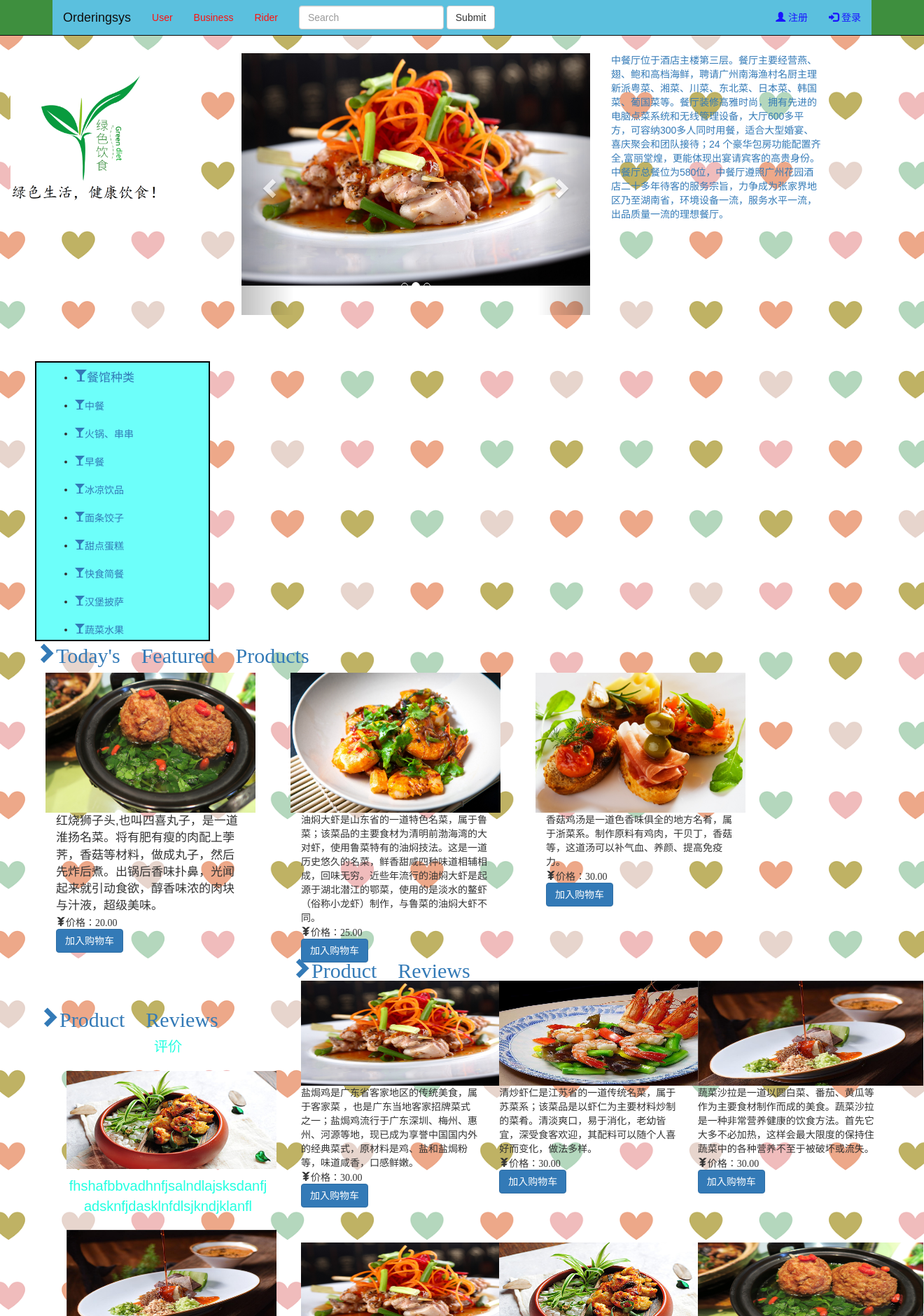
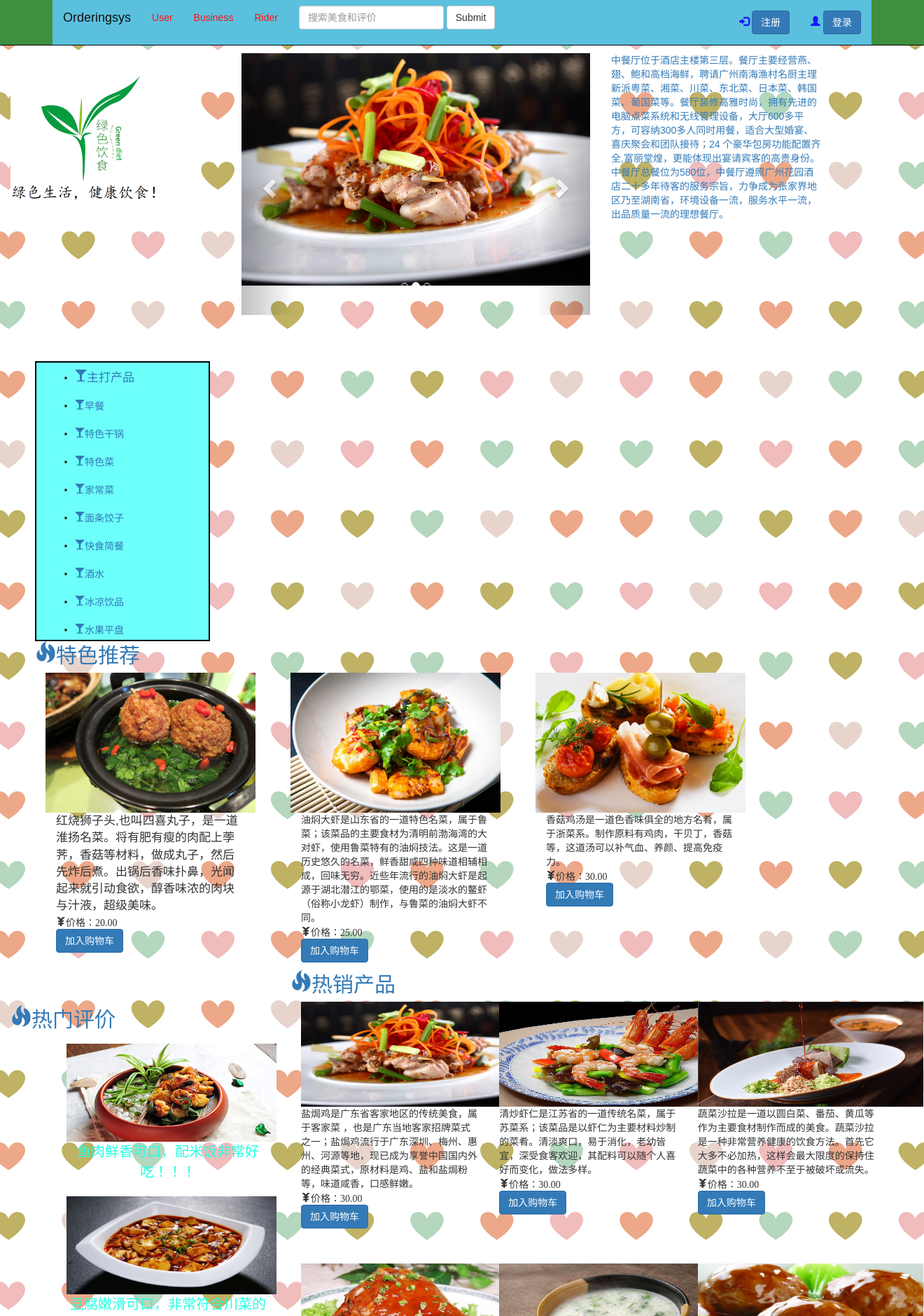
Before and after one commit to crow-night/ording_sys, a Flask app: template templates/index.html in a window 1320 px wide. Shown: the top 1880 px of the page at 70% size. Run offline with Flask 2, Linux system fonts and the light colour scheme; the template is opened without the code that fills it, so the values that code supplies are empty; some libraries are stand-ins or nearby versions.

Commit message:
Update index.html

```diff
--- a/templates/index.html
+++ b/templates/index.html
@@ -7,12 +7,14 @@
     <meta charset="UTF-8">
 
     <meta name="viewport" content="width=device-width, initial-scale=1">
+
     <!--    &lt;!&ndash; jQuery (Bootstrap 的所有 JavaScript 插件都依赖 jQuery，所以必须放在前边) &ndash;&gt;-->
     <script src="https://cdn.jsdelivr.net/npm/jquery@1.12.4/dist/jquery.min.js" integrity="sha384-nvAa0+6Qg9clwYCGGPpDQLVpLNn0fRaROjHqs13t4Ggj3Ez50XnGQqc/r8MhnRDZ" crossorigin="anonymous"></script>
     <!--    &lt;!&ndash; 加载 Bootstrap 的所有 JavaScript 插件。你也可以根据需要只加载单个插件。 &ndash;&gt;-->
     <script src="https://stackpath.bootstrapcdn.com/bootstrap/3.4.1/js/bootstrap.min.js" integrity="sha384-aJ21OjlMXNL5UyIl/XNwTMqvzeRMZH2w8c5cRVpzpU8Y5bApTppSuUkhZXN0VxHd" crossorigin="anonymous"></script>
 
-<!--    <link rel="stylesheet" href="bootstrap.min.css">-->
+    <script src="https://cdn.staticfile.org/jquery/2.1.1/jquery.min.js"></script>
+	<script src="https://cdn.staticfile.org/twitter-bootstrap/3.3.7/js/bootstrap.min.js"></script>
 
     <link rel="stylesheet" href="../static/css/bootstrap.min.css">
     <link rel="stylesheet" href="../static/css/index.css">
@@ -36,19 +38,23 @@
 
                     <form class="navbar-form navbar-left">
                         <div class="form-group">
-                          <input type="text" class="form-control" placeholder="Search">
+                          <input type="text" class="form-control" placeholder="搜索美食和评价">
                         </div>
                         <button type="submit" class="btn btn-default">Submit</button>
                   </form>
 
                     <ul class="nav navbar-nav navbar-right">
-                    <li><a href="#"><span class="glyphicon glyphicon-user"></span> 注册</a></li>
-                    <li><a href="#"><span class="glyphicon glyphicon-log-in"></span> 登录</a></li>
+                    <li><a href="#"><span class="glyphicon glyphicon-log-in"></span> <button class="btn btn-primary btn-default" data-toggle="modal" data-target="#myModal">注册</button></a></li>
+                    <li><a href="#"><span class="glyphicon glyphicon-user"></span> <button class="btn btn-primary btn-default" data-toggle="modal" data-target="#myModal">登录</button></a></li>
+
+
                     </ul>
                 </div>
             </div>
         </nav>
     </div>
+
+
 
     <div class="start">
         <div class="logo col-md-3">
@@ -68,22 +74,23 @@
                 <div class="carousel-inner">
                     <div class="item active">
                         <img src="../static/img/香菇鸡汤面.jpg" alt="First slide">
-<!--                        <img src="../static/../static/img/香菇鸡汤面.jpg" alt="First slide">-->
                     </div>
                     <div class="item jpg-1">
                         <img src="../static/img/盐焗鸡肉.jpg" alt="Second slide">
                     </div>
                     <div class="item jpg-2">
-                        <img src="../static/img/油焖大虾.jpg" alt="Third slide">
+                        <img src="../static/img/东坡鱼.jpg" alt="Third slide">
                     </div>
                 </div>
 
                 <!-- 轮播（Carousel）导航 -->
                 <a class="left carousel-control" href="#myCarousel" role="button" data-slide="prev">
                     <span class="glyphicon glyphicon-chevron-left" aria-hidden="true"></span>
+                    <span class="sr-only">Previous</span>
                 </a>
                 <a class="right carousel-control" href="#myCarousel" role="button" data-slide="next">
                     <span class="glyphicon glyphicon-chevron-right" aria-hidden="true"></span>
+                    <span class="sr-only">Next</span>
                 </a>
             </div>
         </div>
@@ -97,16 +104,16 @@
         <div class="menu">
         <div class="col-md-3">
             <ul class="app-menu">
-                <li><span class="glyphicon glyphicon-glass text-primary active">餐馆种类</span></li><br>
-                <li><span class="glyphicon glyphicon-glass text-primary">中餐</span></li><br>
-                <li><span class="glyphicon glyphicon-glass text-primary">火锅、串串</span></li><br>
+                <li><span class="glyphicon glyphicon-glass text-primary active">主打产品</span></li><br>
                 <li><span class="glyphicon glyphicon-glass text-primary">早餐</span></li><br>
+                <li><span class="glyphicon glyphicon-glass text-primary">特色干锅</span></li><br>
+                <li><span class="glyphicon glyphicon-glass text-primary">特色菜</span></li><br>
+                <li><span class="glyphicon glyphicon-glass text-primary">家常菜</span></li><br>
+                <li><span class="glyphicon glyphicon-glass text-primary">面条饺子</span></li><br>
+                <li><span class="glyphicon glyphicon-glass text-primary">快食简餐</span></li><br>
+                <li><span class="glyphicon glyphicon-glass text-primary">酒水</span></li><br>
                 <li><span class="glyphicon glyphicon-glass text-primary">冰凉饮品</span></li><br>
-                <li><span class="glyphicon glyphicon-glass text-primary">面条饺子</span></li><br>
-                <li><span class="glyphicon glyphicon-glass text-primary">甜点蛋糕</span></li><br>
-                <li><span class="glyphicon glyphicon-glass text-primary">快食简餐</span></li><br>
-                <li><span class="glyphicon glyphicon-glass text-primary">汉堡披萨</span></li><br>
-                <li><span class="glyphicon glyphicon-glass text-primary">蔬菜水果</span></li><br>
+                <li><span class="glyphicon glyphicon-glass text-primary">水果平盘</span></li><br>
              </ul>
         </div>
         </div>
@@ -114,7 +121,7 @@
         <div class="col-md-9">
             <div class="row">
             <div class="col-xs-8">
-            <span class="Today-recommendation glyphicon glyphicon-chevron-right text-primary">Today's Featured Products</span>
+            <span class="Today-recommendation glyphicon glyphicon-fire text-primary">特色推荐</span>
             </div>
             </div>
 
@@ -156,42 +163,45 @@
 
     <div class="popular">
         <div class="col-md-4">
+
+                <h3>
+                    <span class="Today-recommendation glyphicon glyphicon-fire text-primary">热门评价</span><br>
+                </h3>
             <ul class="comment-review-1">
-                <h3>
-                    <span class="Today-recommendation glyphicon glyphicon-chevron-right text-primary">Product Reviews</span><br>
-                </h3>
-                <ul class="comment-1-review">
-                    <p class="comment-1-introudce text-center">评价</p>
 
-
-                </ul>
                 <ul class="comment-1-img">
                     <img href="#" src="../static/img/鱼.jpg" class="comment-1">
+                </ul>
+
+                 <ul class="comment-1-review">
+                    <p class="comment-1-introudce text-center">鱼肉鲜香可口，配米饭非常好吃！！！</p>
                 </ul>
             </ul>
 
             <ul class="comment-review-2">
-                <ul class="comment-2-review">
-                    <p class="comment-2-introudce text-center">fhshafbbvadhnfjsalndlajsksdanfjadsknfjdasklnfdlsjkndjklanfl</p>
+                <ul class="comment-2-img">
+                    <img href="#" src="../static/img/麻婆豆腐.jpg" class="comment-2">
                 </ul>
-                <ul class="comment-2-img">
-                    <img href="#" src="../static/img/沙拉.jpg" class="comment-2">
+                <ul class="comment-3-review">
+                    <p class="comment-2-introudce text-center">豆腐嫩滑可口，非常符合川菜的麻辣鲜香。</p>
                 </ul>
             </ul>
 
             <ul class="comment-review-3">
-                <ul class="comment-3-review">
-                    <p class="comment-2-introudce text-center">night crow</p>
+                <ul class="comment-3-img">
+                    <img href="#" src="../static/img/海胆蒸蛋.jpg" class="comment-3">
                 </ul>
-                <ul class="comment-3-img">
-                    <img href="#" src="../static/img/清炒虾仁.jpg" class="comment-3">
+                 <ul class="comment-3-review">
+                    <p class="comment-3-introudce text-center">海鲜的鲜味加上蛋的嫩滑，小孩子特别爱吃，营养价值特别高，我家孩子特别爱吃。</p>
                 </ul>
             </ul>
         </div>
 
         <div class="products">
             <div class="products-line-1 col-md-8">
-                    <span class="Today-recommendation glyphicon glyphicon-chevron-right text-primary">Product Reviews</span><br>
+                <h3>
+                    <span class="Today-recommendation glyphicon glyphicon-fire text-primary">热销产品</span><br>
+                </h3>
                 <div class="products-1 col-xs-4">
                     <img href="#" src="../static/img/盐焗鸡肉.jpg" class="products-1-img"><br>
                     <span class="products-1-introduce">盐焗鸡是广东省客家地区的传统美食，属于客家菜  ，也是广东当地客家招牌菜式之一；盐焗鸡流行于广东深圳、梅州、惠州、河源等地，现已成为享誉中国国内外的经典菜式，原材料是鸡、盐和盐焗粉等，味道咸香，口感鲜嫩。</span><br>
@@ -214,21 +224,21 @@
 
             <div class="products-line-2 col-md-8">
                 <div class="products-4 col-xs-4">
-                    <img href="#" src="../static/img/盐焗鸡肉.jpg" class="products-4-img">
-                    <span class="products-4-introduce">盐焗鸡是广东省客家地区的传统美食，属于客家菜 ，也是广东当地客家招牌菜式之一；盐焗鸡流行于广东深圳、梅州、惠州、河源等地，现已成为享誉中国国内外的经典菜式，原材料是鸡、盐和盐焗粉等，味道咸香，口感鲜嫩。</span><br>
+                    <img href="#" src="../static/img/东坡肘子.jpg" class="products-4-img">
+                    <span class="products-4-introduce">东坡肘子有肥而不腻、粑而不烂的特点，色、香、味、形俱佳 ，东坡肘子汤汁乳白，雪豆粉白，猪肘肥软适口，原汁原味，香气四溢。</span><br>
                     <span class="glyphicon glyphicon-yen introudce-4-price">价格：40.00</span><br>
                     <button type="button" class="btn btn-primary">加入购物车</button>
                 </div>
 
                 <div class="products-5 col-xs-4">
-                    <img href="#" src="../static/img/鱼.jpg" class="products-5-img">
-                    <span class="products-5-introudce"></span>红烧鱼是用鲳鱼制作的一道闽菜菜品。鱼不仅味道鲜美，而且营养价值极高。其蛋白质含量为猪肉的2倍，且属于优质蛋白，人体吸收率高。鱼中富含丰富的硫胺素、核黄素、尼克酸、维生素d等和一定量的钙、磷、铁等矿物质。鱼肉中脂肪含量虽低，但其中的脂肪酸被证实有降糖、护心和防癌的作用。鱼肉中的维生素d、钙、磷，能有效地预防骨质疏松症。祖国医学认为食鱼要讲究对症，对症吃“鱼”，它的食用和医用价值才能显现出来。<br>
+                    <img href="#" src="../static/img/东坡羹.jpg" class="products-5-img">
+                    <span class="products-5-introudce"></span>东坡羹是一道色香味俱全的传统名点。是指苏轼 所烹调的一种菜羹。 宋 苏轼《东坡羹颂》引:"东坡羹，盖 东坡居士 所煮菜羹也。不用鱼肉五味，有自然之甘。其法以菘若蔓菁若芦菔若荠，皆揉洗数过，去辛苦汁，以生油少许涂釜缘及瓷盌在菜汤中，入生米为糁。<br>
                     <span class="glyphicon glyphicon-yen introudce-5-price">价格：30.00</span><br>
                     <button type="button" class="btn btn-primary">加入购物车</button>
                 </div>
 
                 <div class="products-6 col-xs-4">
-                    <img href="#" src="../static/img/红烧狮子头.jpg" class="products-6-img">
+                    <img href="#" src="../static/img/四喜丸子.jpg" class="products-6-img">
                     <span class="products-6-introudce">红烧狮子头,也叫四喜丸子，是一道淮扬名菜。将有肥有瘦的肉配上荸荠，香菇等材料，做成丸子，然后先炸后煮。出锅后香味扑鼻，光闻起来就引动食欲，醇香味浓的肉块与汁液，超级美味。</span><br>
                     <span class="glyphicon-yen glyphicon-yen introudce-6-price">价格：40.00</span><br>
                     <button type="button" class="btn btn-primary">加入购物车</button>
@@ -255,20 +265,40 @@
 
     </div>
 
+    <!-- 登录框（Modal） -->
+    <div class="modal fade" id="myModal" tabindex="-1" role="dialog" aria-labelledby="myModalLabel" aria-hidden="true">
+        <div class="modal-dialog">
+            <div class="modal-content">
+                <div class="modal-header">
+                    <button type="button" class="close" data-dismiss="modal" aria-hidden="true">
+                        &times;
+                    </button>
 
+                <h4 >请登录</h4>
+                    <div class="form-group">
+                        <label for="username">用户名</label>
+                        <span id="user"  class="error"> </span>
+                        <input type="text" class="form-control"  name="username"
+                               id="username" placeholder="用户名" onblur='checkName()' required />
+                    </div>
+                    <div class="form-group">
+                        <label for="password">密码</label>
+                        <span id="psword" class="error"> </span>
 
+                        <input type="password" class="form-control"
+                               name="password"
+                               id="password" placeholder="密码" onblur='checkPassword()' required />
 
-
-
-
-
-
-
-
-
-
-
-
+            </div>
+                <div class="modal-footer">
+                    <button type="button" class="btn btn-default" data-dismiss="modal">关闭</button>
+                    <button type="button" class="btn btn-primary">忘记密码，找回！</button>
+                    <button type="button" class="btn btn-primary">登录</button>
+                </div>
+            </div><!-- /.modal-content -->
+        </div><!-- /.modal -->
+        </div>
+    </div>
 
 
 
```
